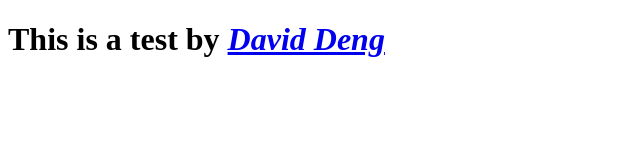
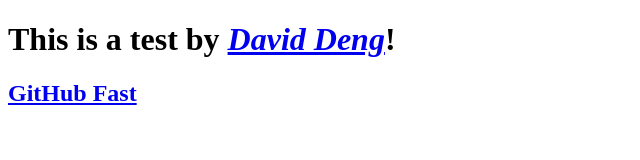
Before and after one commit to DavidDengHui/daviddenghui.github.io, a plain HTML site: page index.html in a window 1280 px wide. Shown: the whole page, without its empty margins (0-640 px from the left). Drawn offline with Linux system fonts and the light colour scheme.

Commit message:
Update index.html

```diff
--- a/index.html
+++ b/index.html
@@ -4,6 +4,7 @@
 <title>TEST</title>
 </head>
 <body>
-	<h1>This is a test by <i><a href="https://covear.top/" target="_blank">David Deng</a></i></h1>
+	<h1>This is a test by <i><a href="https://covear.top/" target="_blank">David Deng</a></i>!</h1>
+	<h2><a href="/github.html" target="_blank">GitHub Fast</a></h2>
 </body>
 </html>
```
